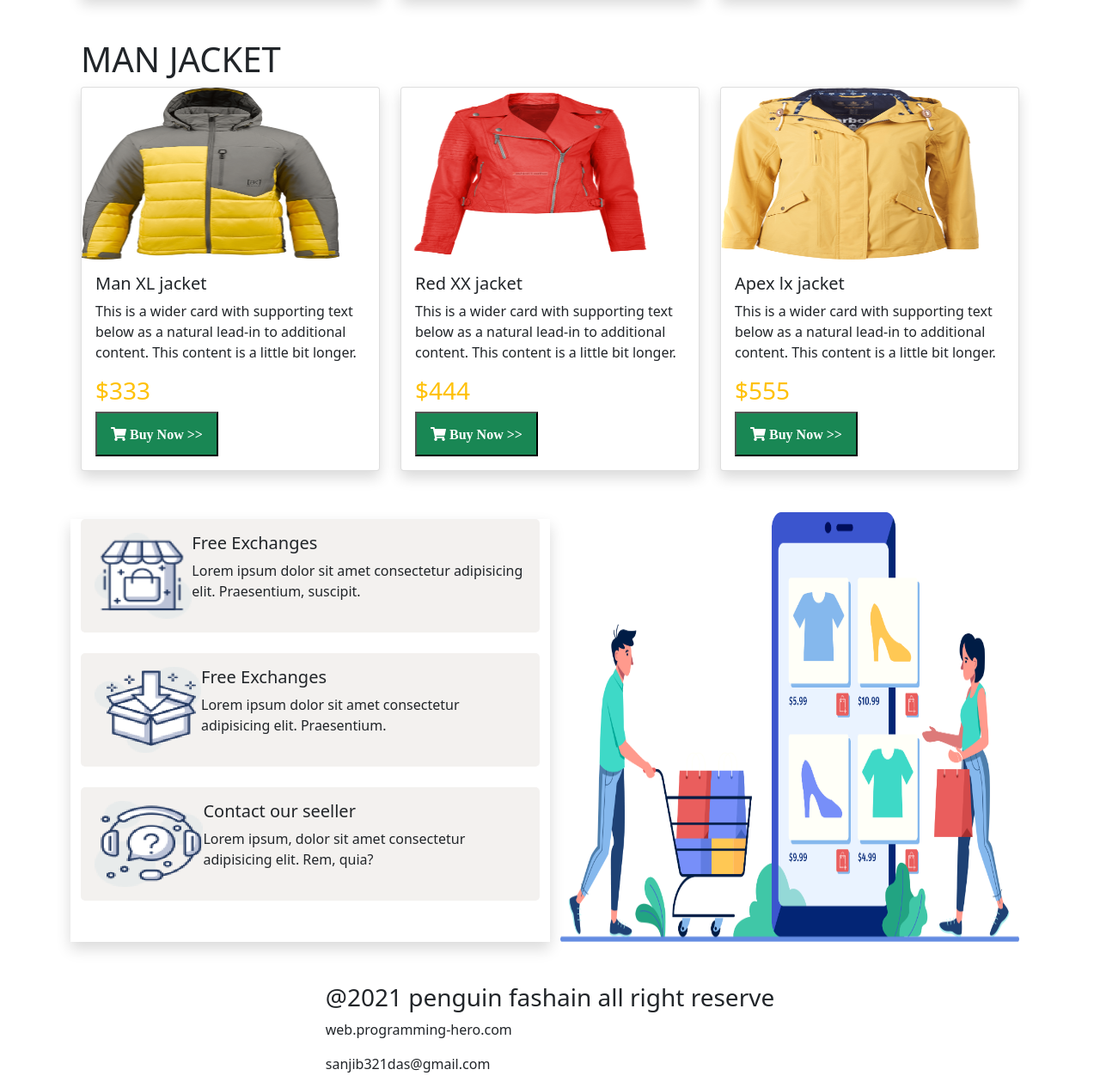
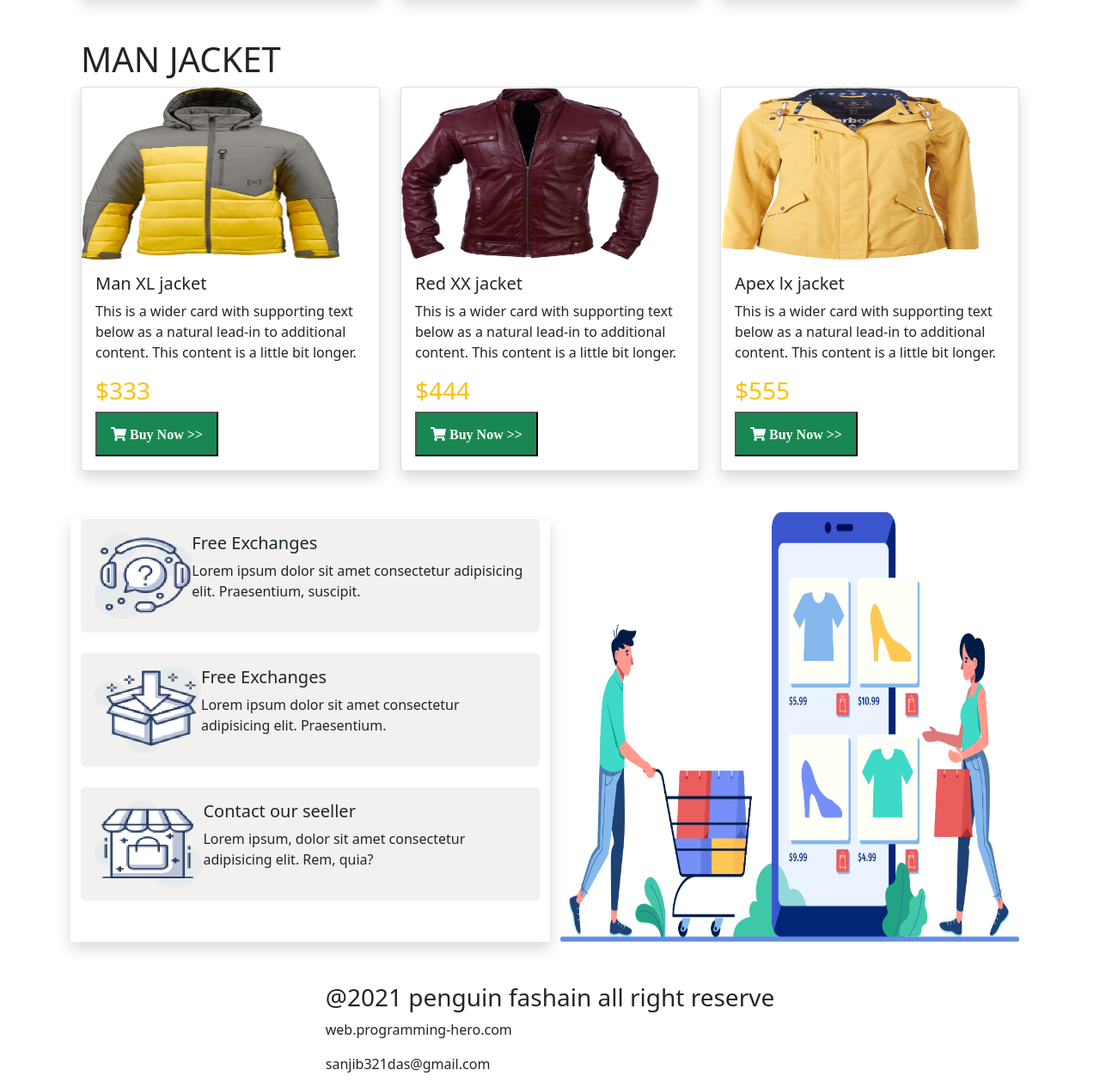
Before and after one commit to sanjibhero/final-penguin-fashion, a plain HTML site: page index.html in a window 1280 px wide. Shown: the part 1151-2417 px from the top of the page at 86% size. Drawn offline with nearby package versions, Linux system fonts and the light colour scheme.

Commit message:
done penguin website

```diff
--- a/index.html
+++ b/index.html
@@ -50,7 +50,7 @@
                             </div>
                         </div>
                         <div class="col-md-6">
-                            <img src="image/Mask Group.png" alt="">
+                            <img src="image/Group 33089.png" alt="">
                       </div>
                   </div>
 
@@ -121,7 +121,7 @@
                 </div>
                 <div class="col">
                   <div class="card panda-card h-100 shadow">
-                    <img src="image/image 15.png" class="card-img-top" alt="...">
+                    <img src="Image/vippng 1.png" class="card-img-top" alt="...">
                     <div class="card-body">
                       <h5 class="card-title">Red XX jacket</h5>
                       <p class="card-text">This is a wider card with supporting text below as a natural lead-in to additional content. This content is a little bit longer.</p>
@@ -151,7 +151,7 @@
             <div class="row">
                 <div class="col-md-6  mt-2 shadow">
                     <div class="footer-img d-flex p-3">
-                        <img src="logo, icon/image 12.png" alt="">
+                        <img src="Logo, Icon/image 14.png" alt="">
                         <div>
                             <h5>Free Exchanges</h5>
                              <p>Lorem ipsum dolor sit amet consectetur adipisicing elit. Praesentium, suscipit. </p>
@@ -169,7 +169,7 @@
                     </div>
                     <br>
                     <div class="footer-img d-flex p-3">
-                        <img src="logo, icon/image 14.png" alt="">
+                        <img src="Logo, Icon/image 12.png" alt="">
                         <div>
                           <h5>Contact our seeller</h5>
                           <p>Lorem ipsum, dolor sit amet consectetur adipisicing elit. Rem, quia?</p>
```
Also changed, not shown: 1 other file.
